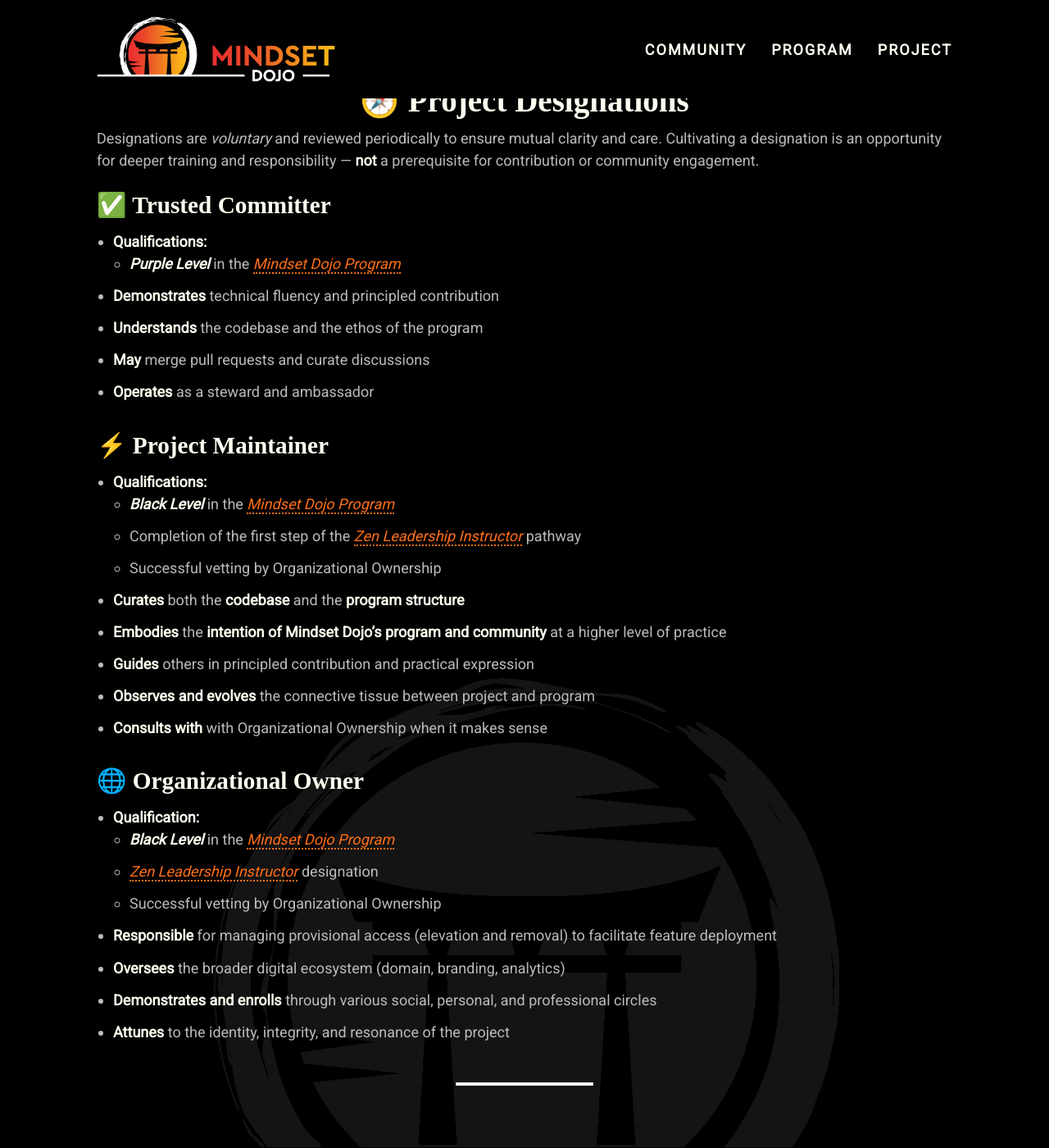
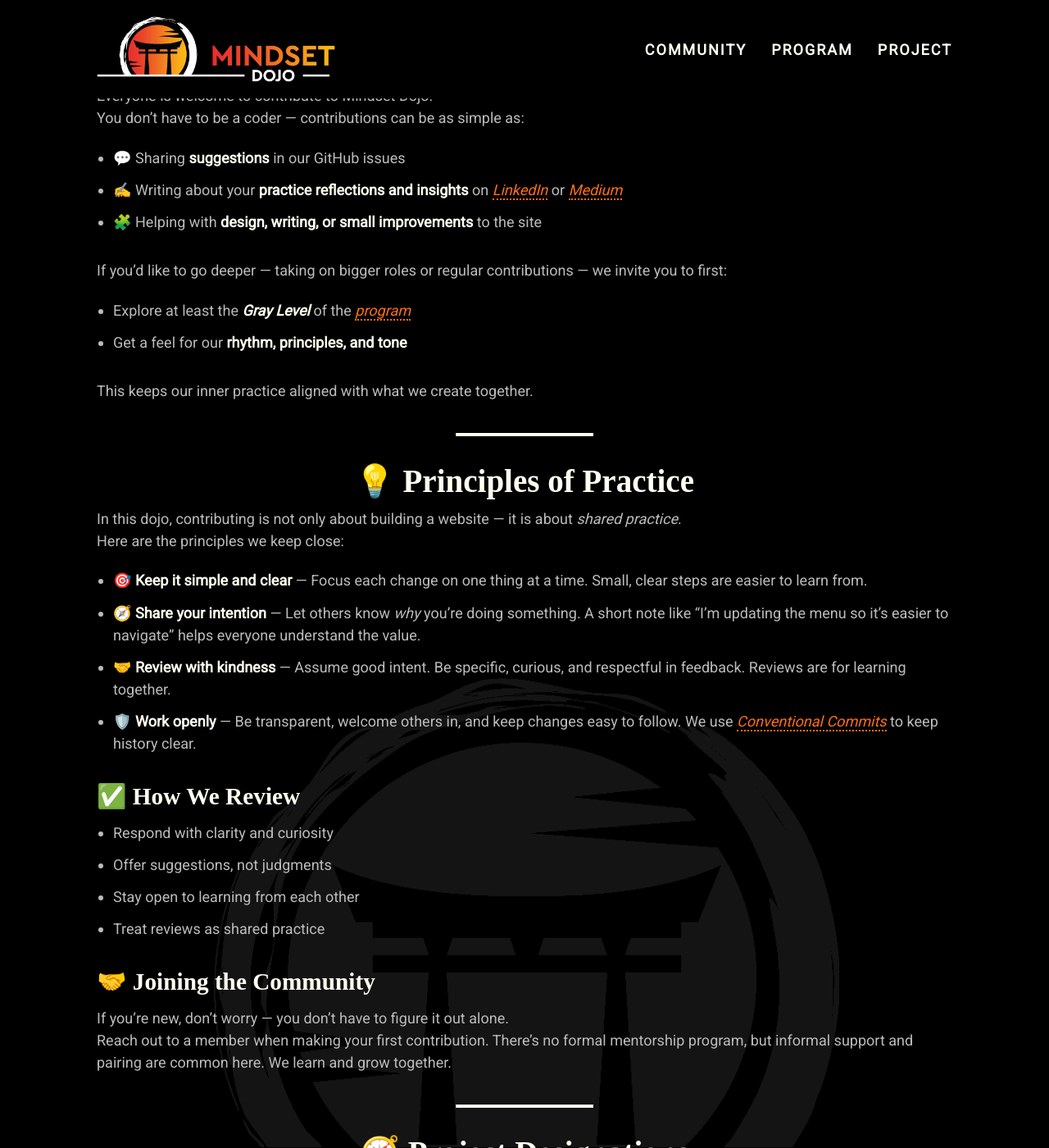
Before and after one commit to mindset-dojo/mindset-dojo.github.io, a Jekyll site: the page built from project.md, in a window 1280 px wide and 1400 px high, scrolled down 429 px. Shown: the whole window at 82% size. Built offline with Jekyll 4.4.1, drawn with Linux system fonts in a browser that asks for light colours; some web fonts are replaced.

Commit message:
feat(project): add in refactored for a non-technical audience guidance sections from contributing file into project file.

```diff
--- a/project.md
+++ b/project.md
@@ -13,6 +13,47 @@
 This approach makes our work transparent, collaborative, and always evolving with input from the wider community. If you’re not technical, think of it like a public workshop where anyone can walk in, see what’s being built, and lend a hand.
 
 ---
+
+## 🥋 Before You Contribute
+
+Everyone is welcome to contribute to Mindset Dojo.
+You don’t have to be a coder — contributions can be as simple as:
+
+* 💬 Sharing **suggestions** in our GitHub issues
+* ✍️ Writing about your **practice reflections and insights** on [LinkedIn](https://www.linkedin.com/) or [Medium](https://medium.com/)
+* 🧩 Helping with **design, writing, or small improvements** to the site
+
+If you’d like to go deeper — taking on bigger roles or regular contributions — we invite you to first:
+
+* Explore at least the ***Gray Level*** of the [program](https://mindset.dojo.center/program)
+* Get a feel for our **rhythm, principles, and tone**
+
+This keeps our inner practice aligned with what we create together.
+
+---
+
+## 💡 Principles of Practice
+
+In this dojo, contributing is not only about building a website — it is about *shared practice*.
+Here are the principles we keep close:
+
+* 🎯 **Keep it simple and clear** — Focus each change on one thing at a time. Small, clear steps are easier to learn from.
+* 🧭 **Share your intention** — Let others know *why* you’re doing something. A short note like “I’m updating the menu so it’s easier to navigate” helps everyone understand the value.
+* 🤝 **Review with kindness** — Assume good intent. Be specific, curious, and respectful in feedback. Reviews are for learning together.
+* 🛡️ **Work openly** — Be transparent, welcome others in, and keep changes easy to follow. We use [Conventional Commits](https://www.conventionalcommits.org/en/v1.0.0/) to keep history clear.
+
+### ✅ How We Review
+
+* Respond with clarity and curiosity
+* Offer suggestions, not judgments
+* Stay open to learning from each other
+* Treat reviews as shared practice
+
+### 🤝 Joining the Community
+
+If you’re new, don’t worry — you don’t have to figure it out alone.
+Reach out to a member when making your first contribution. There’s no formal mentorship program, but informal support and pairing are common here. We learn and grow together.
+
 
 ---
 
```
